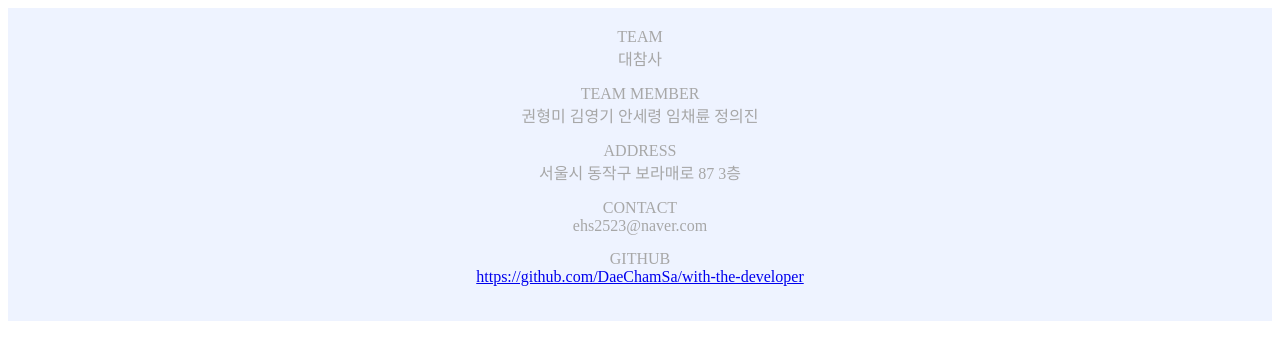
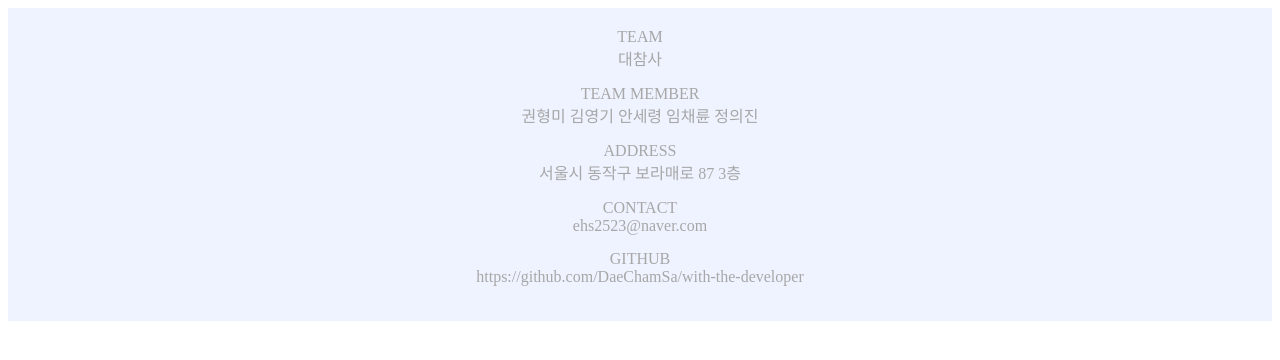
Before and after one commit to DaeChamSa/with-the-developer, a Vue app in the folder front-end/with-the-developer/: page / in a window 1280 px wide. Shown: the top 360 px of the page. Built offline with nearby package versions, Linux system fonts and the light colour scheme.

Commit message:
feat: 깃헙 주소 색 변경 및 밑줄 제거

```diff
--- a/front-end/with-the-developer/src/components/Footer.vue
+++ b/front-end/with-the-developer/src/components/Footer.vue
@@ -34,4 +34,9 @@
 span {
   margin-bottom: 15px;
 }
+
+a {
+  color: #A7A7A7;
+  text-decoration-line: none;
+}
 </style>
```
